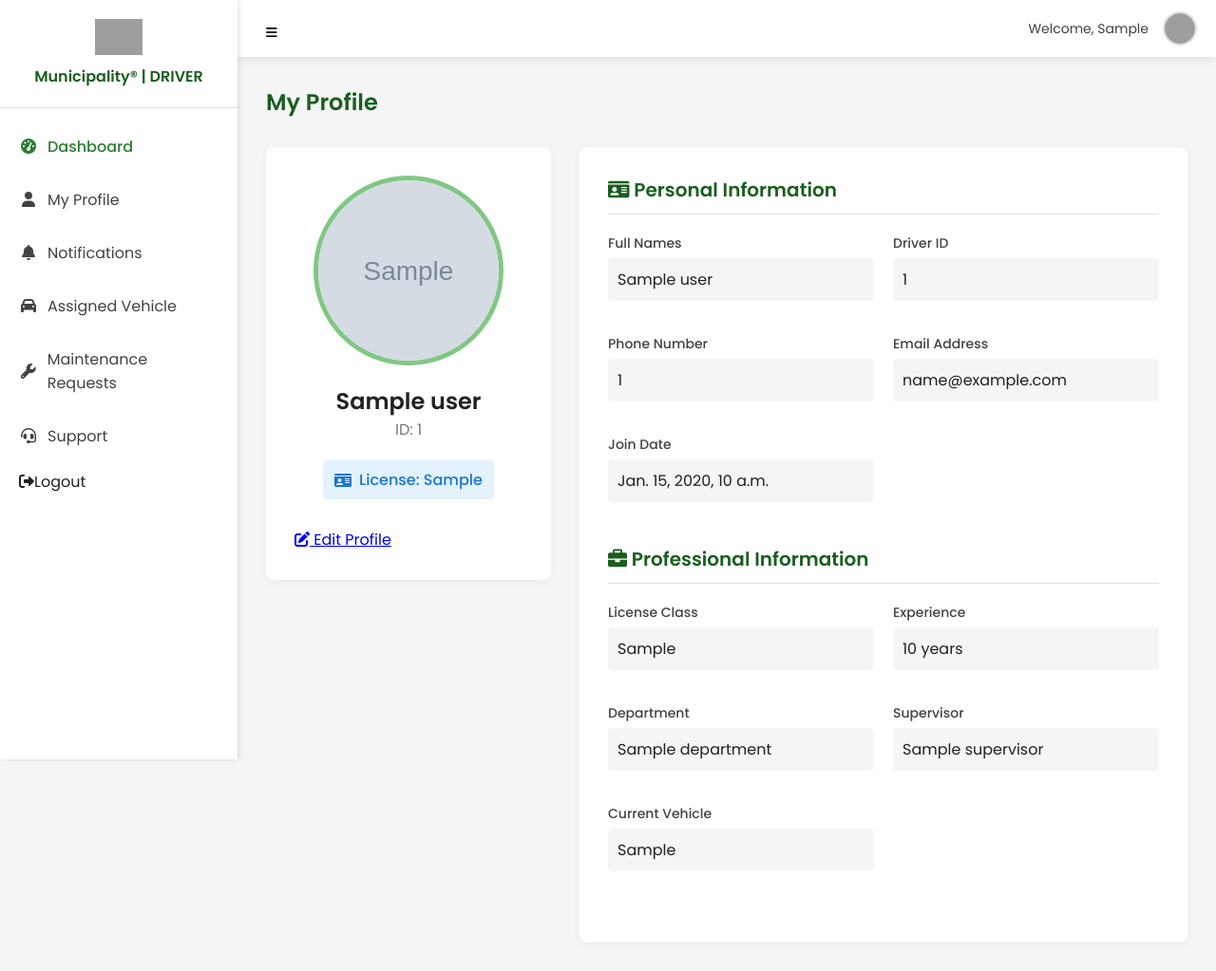
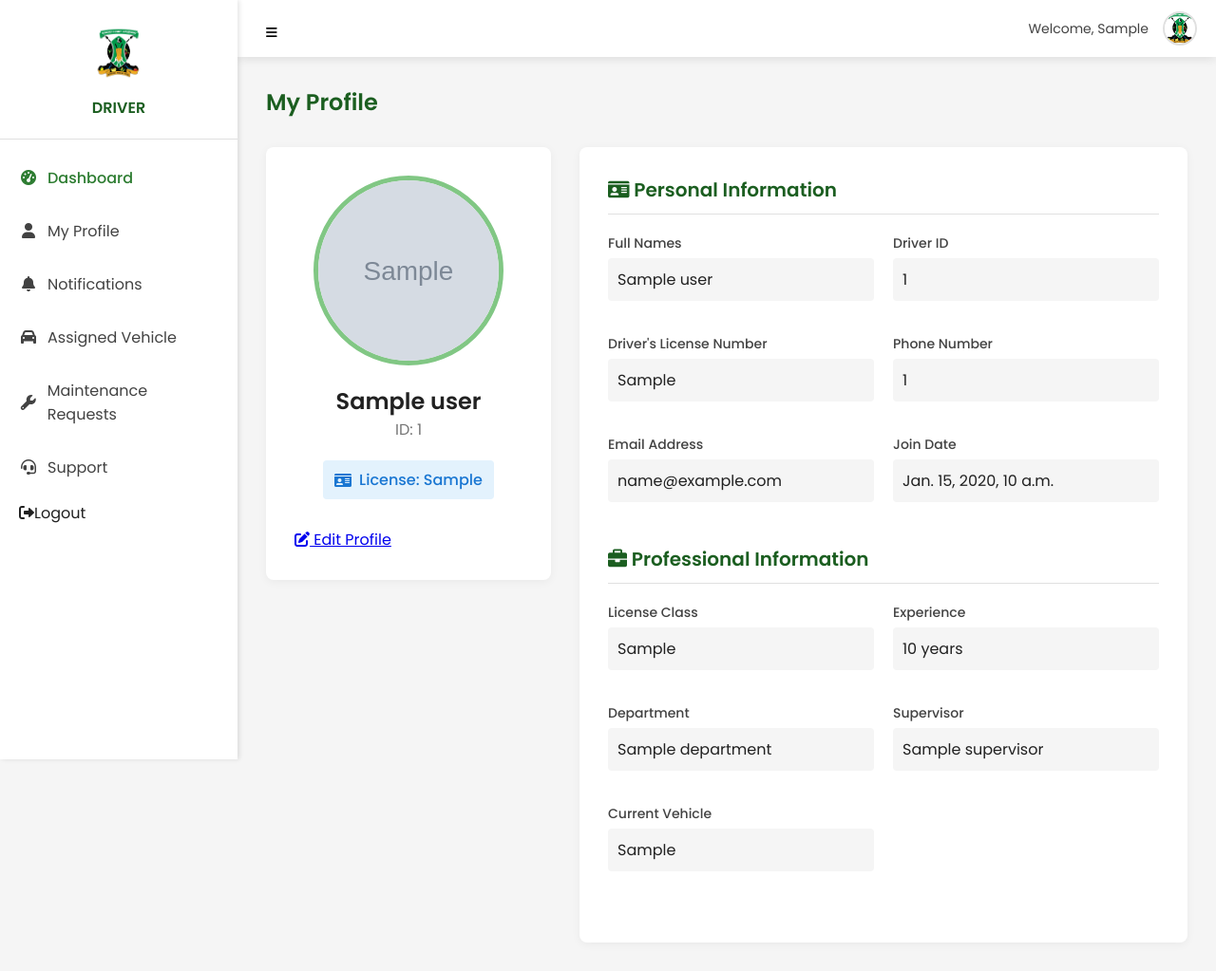
Before and after one commit to prollymanu/Murang-a-municipality, a Django app: template Muranga_transport/drivers/templates/drivers/profile.html in a window 1280 px wide. Shown: the whole page at 95% size. Run offline with Django 5.2, Linux system fonts and the light colour scheme; the template is opened without the code that fills it: most values are stand-ins (such as "Sample title", 1, 10 or a date in 2020); grey boxes marked "Sample" are stand-in pictures; grey boxes are pictures that could not be loaded.

Commit message:
Updated the gazzetted county logo in the driver model. Also fixed the edit profile and profile to include the dl number

```diff
--- a/Muranga_transport/drivers/templates/drivers/base.html
+++ b/Muranga_transport/drivers/templates/drivers/base.html
@@ -19,8 +19,8 @@
     <!-- Sidebar -->
     <div class="sidebar">
         <div class="sidebar-header">
-            <img src="{% static 'drivers/images/murangalogo.png' %}" alt="Murang'a Logo">
-            <h3>Municipality<span>®</span> | DRIVER</h3>
+            <img src="{% static 'drivers/images/murangalogo.jpg' %}" alt="Murang'a Logo">
+            <h3> DRIVER</h3>
         </div>
 
         <nav class="sidebar-nav">
--- a/Muranga_transport/drivers/templates/drivers/dashboard.html
+++ b/Muranga_transport/drivers/templates/drivers/dashboard.html
@@ -1,7 +1,7 @@
 {% extends "drivers/base.html" %}
 {% load static %}
 
-{% block title %}Dashboard | Municipality Drivers{% endblock %}
+{% block title %}Dashboard | Drivers{% endblock %}
 
 {% block extra_css %}
   <link rel="stylesheet" href="{% static 'drivers/css/profile.css' %}">
@@ -22,7 +22,7 @@
           Welcome, Driver
         {% endif %}
       </span>
-      <img src="{% static 'drivers/images/murangalogo.png' %}" alt="User" class="user-avatar">
+      <img src="{% static 'drivers/images/murangalogo.jpg' %}" alt="User" class="user-avatar">
     </div>
   </header>
 
--- a/Muranga_transport/drivers/templates/drivers/maintenance.html
+++ b/Muranga_transport/drivers/templates/drivers/maintenance.html
@@ -1,7 +1,7 @@
 {% extends "drivers/base.html" %}
 {% load static %}
 
-{% block title %}Maintenance Requests | Municipality Drivers{% endblock %}
+{% block title %}Maintenance Requests | Drivers{% endblock %}
 
 {% block extra_css %}
   <link rel="stylesheet" href="{% static 'drivers/css/maintenance.css' %}">
--- a/Muranga_transport/drivers/templates/drivers/profile.html
+++ b/Muranga_transport/drivers/templates/drivers/profile.html
@@ -1,7 +1,7 @@
 {% extends "drivers/base.html" %}
 {% load static %}
 
-{% block title %}My Profile | Municipality Drivers{% endblock %}
+{% block title %}My Profile | Drivers{% endblock %}
 
 {% block extra_css %}
   <link rel="stylesheet" href="{% static 'drivers/css/profile.css' %}">
@@ -16,7 +16,7 @@
     </button>
     <div class="nav-right">
       <span class="user-greeting">Welcome, {{ driver.user.first_name }}</span>
-      <img src="{% static 'drivers/images/murangalogo.png' %}" alt="User" class="user-avatar">
+      <img src="{% static 'drivers/images/murangalogo.jpg' %}" alt="User" class="user-avatar">
     </div>
   </header>
 
@@ -65,6 +65,10 @@
           <div class="info-item">
             <div class="info-label">Driver ID</div>
             <div class="info-value">{{ driver.driver_id }}</div>
+          </div>
+          <div class="info-item">
+            <div class="info-label">Driver's License Number</div>
+            <div class="info-value">{{ dl_no|default_if_none:'Not provided' }}</div>
           </div>
           <div class="info-item">
             <div class="info-label">Phone Number</div>
--- a/Muranga_transport/drivers/templates/drivers/support.html
+++ b/Muranga_transport/drivers/templates/drivers/support.html
@@ -1,7 +1,7 @@
 {% extends "drivers/base.html" %}
 {% load static %}
 
-{% block title %}Support | Municipality Driver{% endblock %}
+{% block title %}Support | Driver{% endblock %}
 
 {% block extra_css %}
   <link rel="stylesheet" href="{% static 'drivers/css/support.css' %}">
--- a/Muranga_transport/drivers/views.py
+++ b/Muranga_transport/drivers/views.py
@@ -60,6 +60,7 @@ def profile(request):
         "greeting": greeting,
         "name": user.get_full_name() or user.username,
         "driver": driver,
+        "dl_no": user.dl_no,  # Pass dl_no for profile display
     }
     return render(request, 'drivers/profile.html', context)
 
@@ -84,6 +85,7 @@ def profile_edit(request):
         full_name = request.POST.get('full_name')
         phone_number = request.POST.get('phone_number')
         email = request.POST.get('email')
+        dl_no = request.POST.get('dl_no')  # Added for driver's license number
         license_class_list = request.POST.getlist('license_class')
         license_class = ','.join(license_class_list)
         experience = request.POST.get('experience')
@@ -91,9 +93,12 @@ def profile_edit(request):
         supervisor = request.POST.get('supervisor')
         current_vehicle = request.POST.get('current_vehicle')
 
+        # Update User model
         user.first_name = full_name.split(' ')[0]
         user.last_name = ' '.join(full_name.split(' ')[1:]) if len(full_name.split(' ')) > 1 else ''
         user.email = email
+        user.phone_number = phone_number
+        user.dl_no = dl_no if user.role == 'driver' else None  # Update dl_no
         user.save()
 
         if driver:
@@ -127,6 +132,7 @@ def profile_edit(request):
         "driver": driver,
         "license_class_list": license_class_list,
         "license_options": license_options,
+        "dl_no": user.dl_no,  # Pass dl_no for form pre-filling
     })
 
 
```
Also changed, not shown: Muranga_transport/core/templates/core/register.html (+35 -3 lines), Muranga_transport/drivers/templates/drivers/profile_edit.html (+8 -2 lines), Muranga_transport/media/driver_profiles/profile-photo_ovvvOpp.JPG (added).
